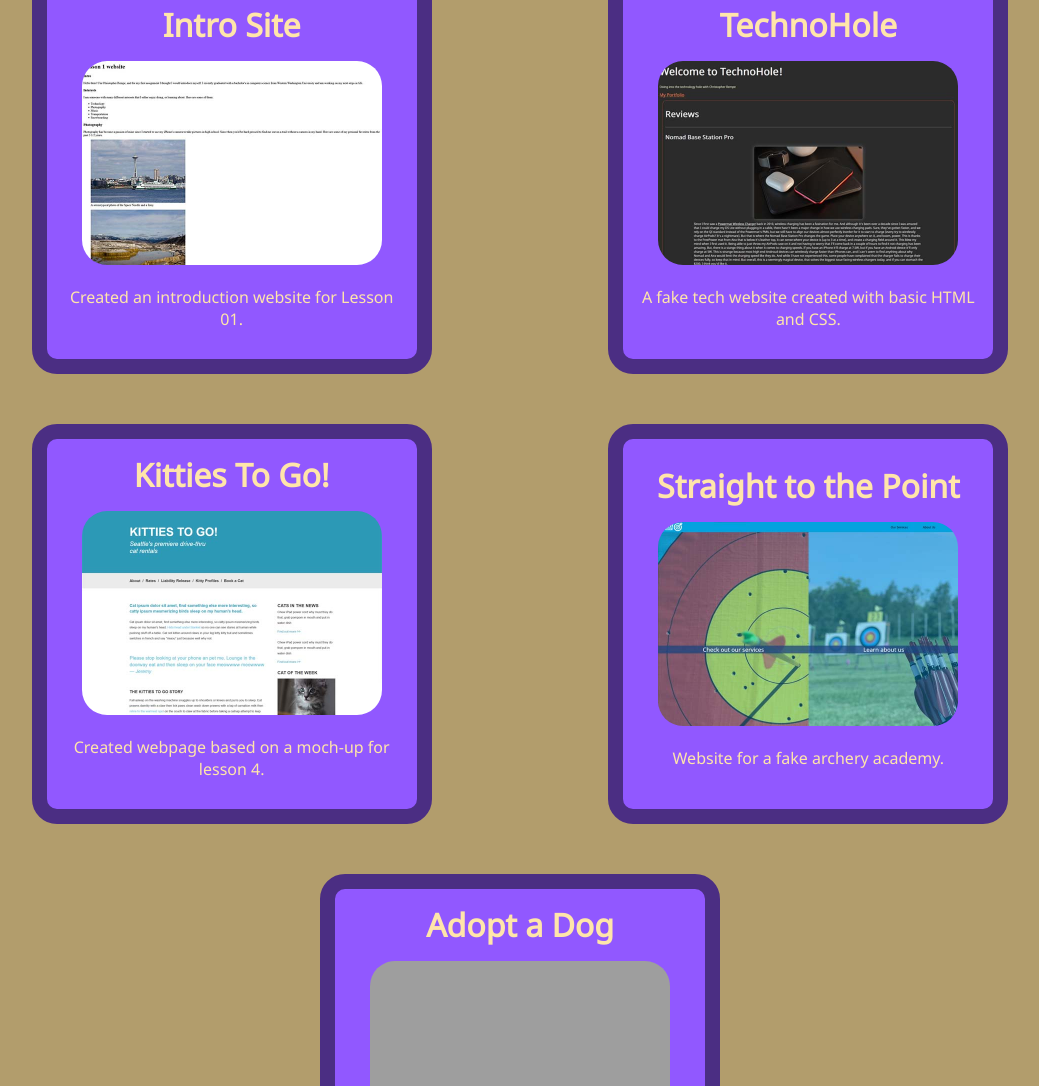
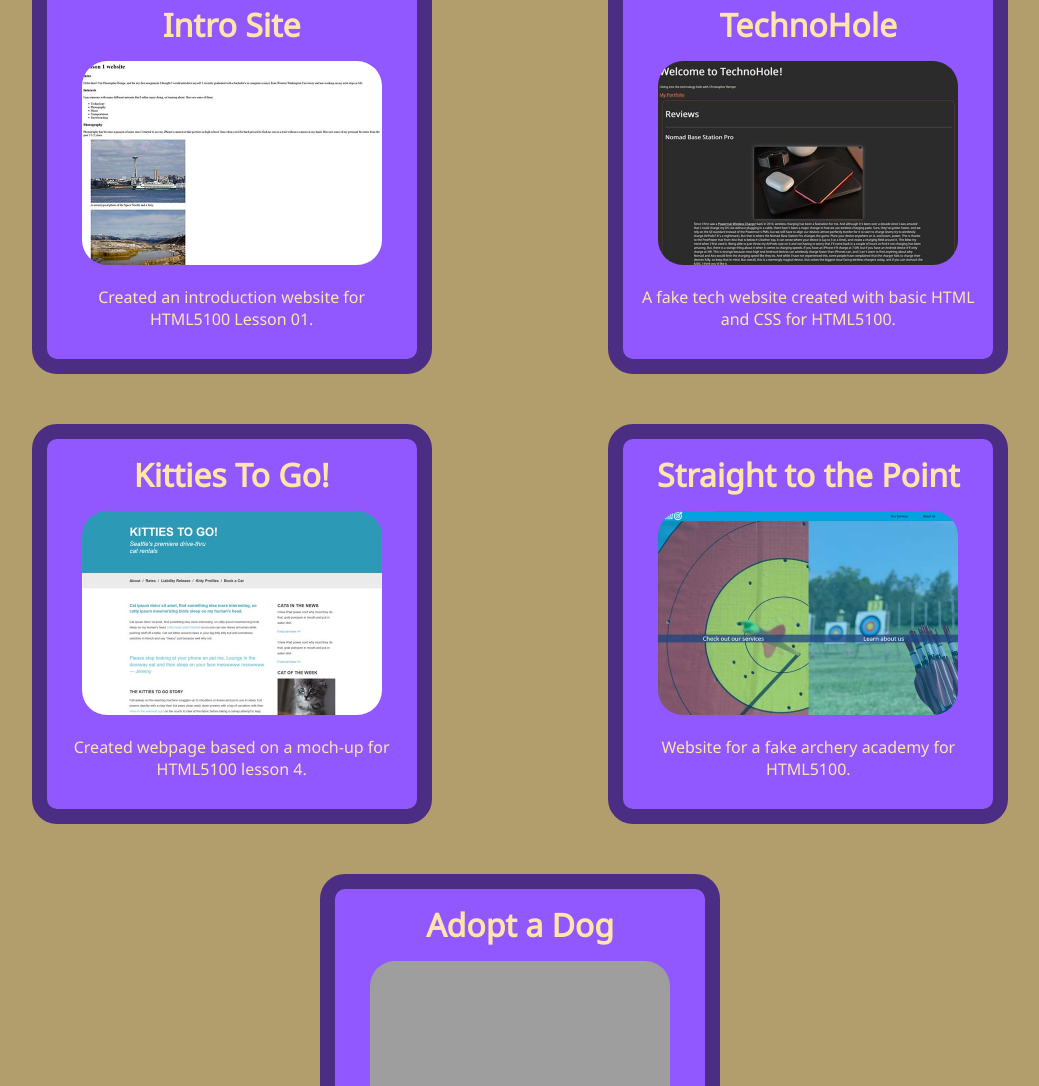
Before and after one commit to MrRicearonie/portfolio, a plain HTML site: page index.html in a window 1280 px wide. Shown: the part 1076-2162 px from the top of the page, without its empty margins (120-1159 px from the left). Drawn offline with Linux system fonts and the light colour scheme; grey boxes are pictures that could not be loaded.

Commit message:
Added class title to projects

```diff
--- a/index.html
+++ b/index.html
@@ -37,14 +37,14 @@
                         <article>
                             <h4>Intro Site<span class="sr-only">. Opens in new tab. </span></h4>
                             <img src="Images/Portfolio/lesson-1-site.jpg" alt="A screenshot of the webpage created for Lesson 1" class="project-screenshot">
-                            <p>Created an introduction website for Lesson 01.</p>
+                            <p>Created an introduction website for HTML5100 Lesson 01.</p>
                         </article>
                     </a>
                     <a href="tech-blog.html" class="project-square centered">
                         <article>
                         <h4>TechnoHole</h4>
                         <img src="Images/Portfolio/technohole.jpg" alt="A screenshot of the TechnoHole webpage" class="project-screenshot">
-                            <p>A fake tech website created with basic HTML and CSS.</p>
+                            <p>A fake tech website created with basic HTML and CSS for HTML5100.</p>
                         </article>
                     </a>
                     <a href="https://mrricearonie.github.io/kitties-to-go/" target="_blank" class="project-square centered">
@@ -52,7 +52,7 @@
                             <h4>Kitties To Go!<span class="sr-only">. Opens in new tab. </span></h4>
                             <img src="Images/Portfolio/kitties-to-go.jpg" alt="A screenshot of the Kitties To Go! main webpage"
                                 class="project-screenshot">
-                            <p>Created webpage based on a moch-up for lesson 4.</p>
+                            <p>Created webpage based on a moch-up for HTML5100 lesson 4.</p>
                         </article>
                     </a>
                     <a href="https://mrricearonie.github.io/archery-website-assignment/" target="_blank" class="project-square centered">
@@ -60,7 +60,7 @@
                             <h4>Straight to the Point<span class="sr-only">. Opens in new tab. </span></h4>
                             <img src="Images/Portfolio/archery.jpg" alt="A screenshot of the Straight to the Point Academy home page"
                                 class="project-screenshot">
-                            <p>Website for a fake archery academy.</p>
+                            <p>Website for a fake archery academy for HTML5100.</p>
                         </article>
                     </a>
                     <a href="https://mrricearonie.github.io/html200-adopt-a-dog/" target="_blank" class="project-square centered">
```
